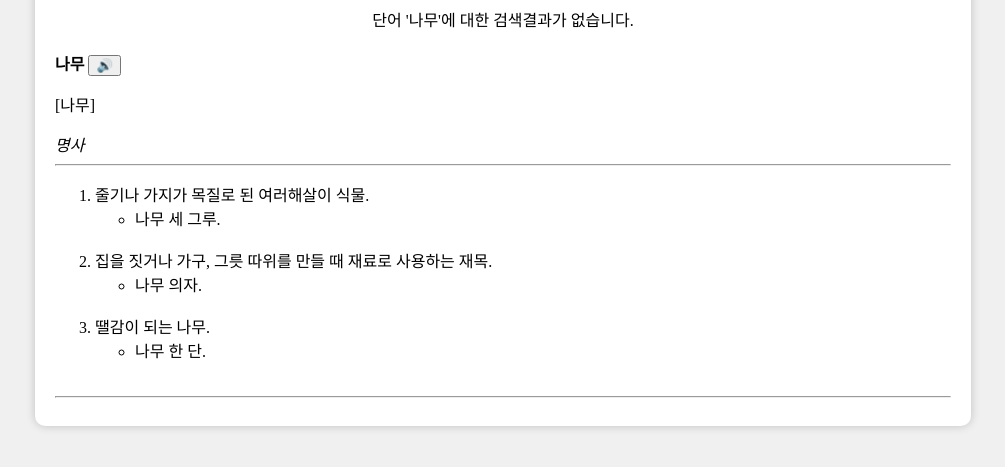
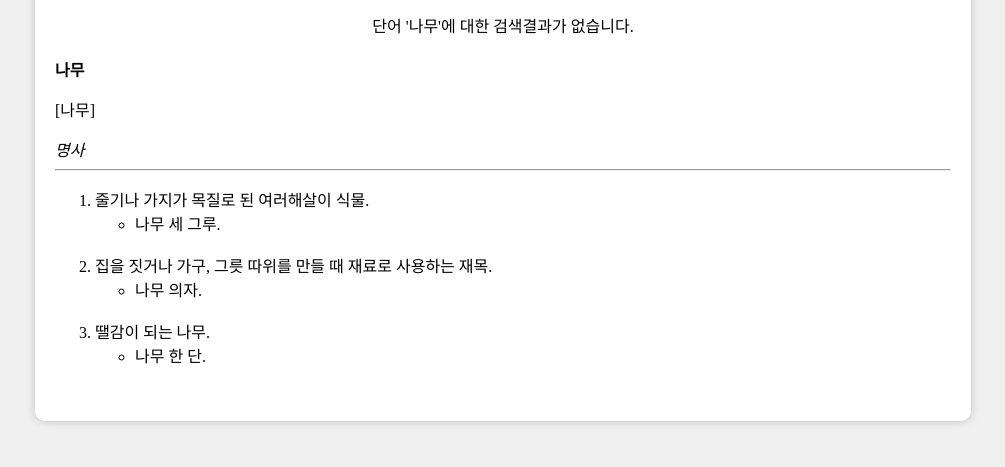
Before and after one commit to JJunny0109/dictionary-app, a plain HTML site: page index.html in a window 1280 px wide. Shown: the part 261-728 px from the top of the page, without its empty margins (137-1142 px from the left). Drawn offline with Linux system fonts and the light colour scheme.

Commit message:
docs : Renew MD
- Add some sample imgs
- Add some descripitons
- Delete the Sound btn in index.html

```diff
--- a/index.html
+++ b/index.html
@@ -22,7 +22,7 @@
     <div class="lower">
       <div class="component-entry">
         <strong>나무</strong>
-        <button type="button">&#128266;</button>
+        <!-- <button type="button">&#128266;</button> 음성파일 요청 API기능 추가 요망-->
         <p class="pronounce">[나무]</p>
         <em class="word-class">명사</em>
       </div>
@@ -50,7 +50,6 @@
         </li>
         <br>
       </ol>
-      <hr>
 
     </div>
   </div>
```
Also changed, not shown: images/스크린샷 2023-08-24 오후 4.31.24.png (added), images/스크린샷 2023-08-24 오후 5.04.44.png (added), images/스크린샷 2023-08-24 오후 5.28.32.png (added), 3 other files.
